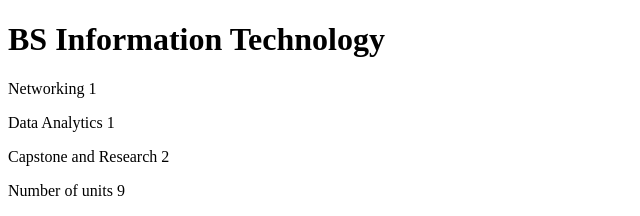
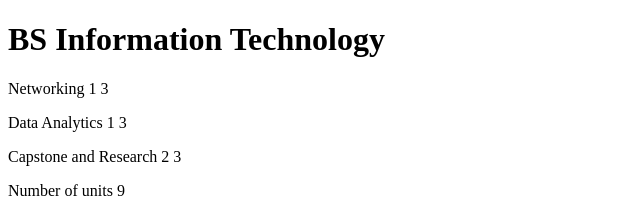
Before and after one commit to EronAsia7311/CSIT340G6-Lab3-Asia, a React (Vite) app: page / in a window 1280 px wide. Shown: the top 216 px of the page, without its empty margins (0-640 px from the left). Built offline with nearby package versions, Linux system fonts and the light colour scheme.

Commit message:
1.2: course information step 2

```diff
--- a/src/App.jsx
+++ b/src/App.jsx
@@ -7,15 +7,21 @@ const Header = ({ course }) => {
   )
 }
 
-const Content = ({ parts }) => (
-  <>
-    {parts.map((part) => (
-      <p key={part.name}>
-        {part.name} {part.exercises}
-      </p>
-    ))}
-  </>
+const Part = ({ name, units }) => (
+  <p>
+    {name} {units}
+  </p>
 )
+
+const Content = ({ parts }) => {
+  return (
+    <div>
+      <Part name={parts[0].name} units={parts[0].units} />
+      <Part name={parts[1].name} units={parts[1].units} />
+      <Part name={parts[2].name} units={parts[2].units} />
+    </div>
+  )
+}
 
 const Total = ({ units }) => <p>Number of units {units}</p>
 
```
